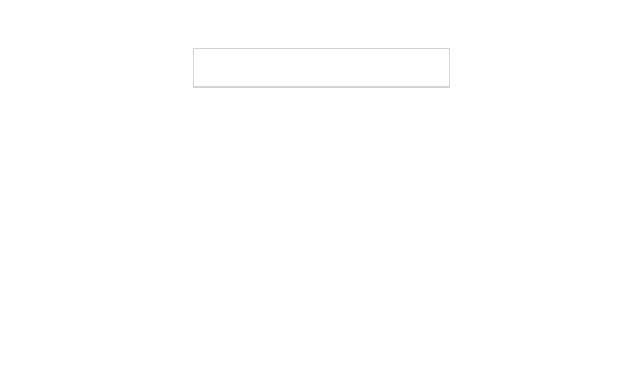
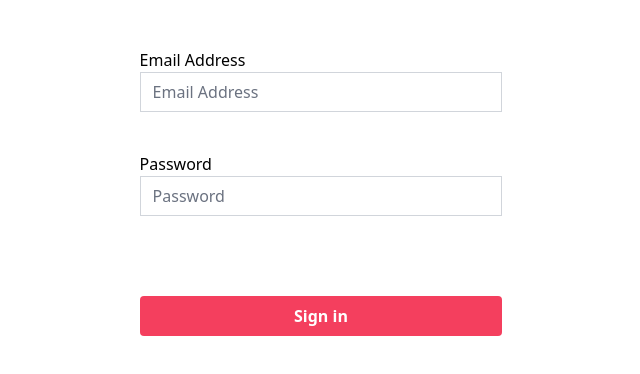
Before and after one commit to emmanuelreyes28/pre-workout-reviews, a Next.js app: page /login in a window 1280 px wide. Shown: the top 374 px of the page, without its empty margins (319-959 px from the left). Built offline with nearby package versions, Linux system fonts and the light colour scheme.

Commit message:
Update login form

```diff
--- a/src/pages/login.jsx
+++ b/src/pages/login.jsx
@@ -6,14 +6,35 @@ export default function login() {
       {/* <h1 className="text-2xl font-semibold text-gray-900">Login</h1> */}
       <form className="mt-12" action="" method="POST">
         <div className="relative">
+          <label for="email">Email Address</label>
           <input
             id="email"
             name="email"
             type="email"
-            className="peer h-10 w-full border-b-2 border-gray-300
-            text-gray-900 placeholder-transparent focus:outline-none
+            placeholder="Email Address"
+            className="peer h-10 w-full border-gray-300
+            text-gray-900 focus:outline-none
             focus:border-b-blue-900"
-            placeholder="Email Address"
+          />
+          <div className="mt-10 relative">
+            <label for="password">Password</label>
+            <input
+              id="password"
+              name="password"
+              type="password"
+              className="peer h-10 w-full border-gray-300
+              text-gray-900 focus:outline-none focus:border-b-blue-900"
+              placeholder="Password"
+            />
+          </div>
+          <input
+            type="submit"
+            value="Sign in"
+            className="mt-20 px-4 py-2 rounded bg-rose-500
+            hover:bg-rose-400 text-white font-semibold
+            text-center block w-full focus:outline-none focus:ring
+            focus:ring-offset-2 focus:ring-rose-500 focus:ring-opacity-80
+            cursor-pointer"
           />
         </div>
       </form>
```
